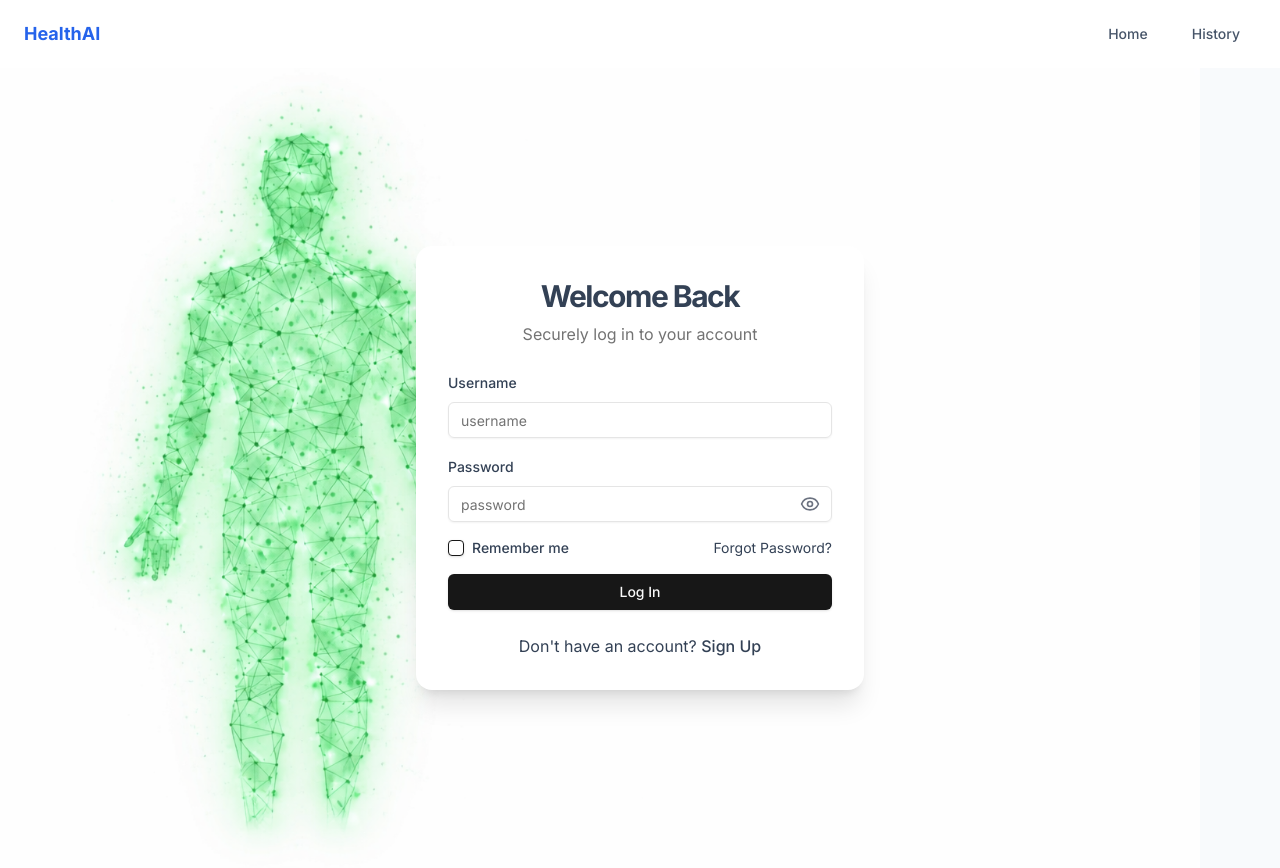
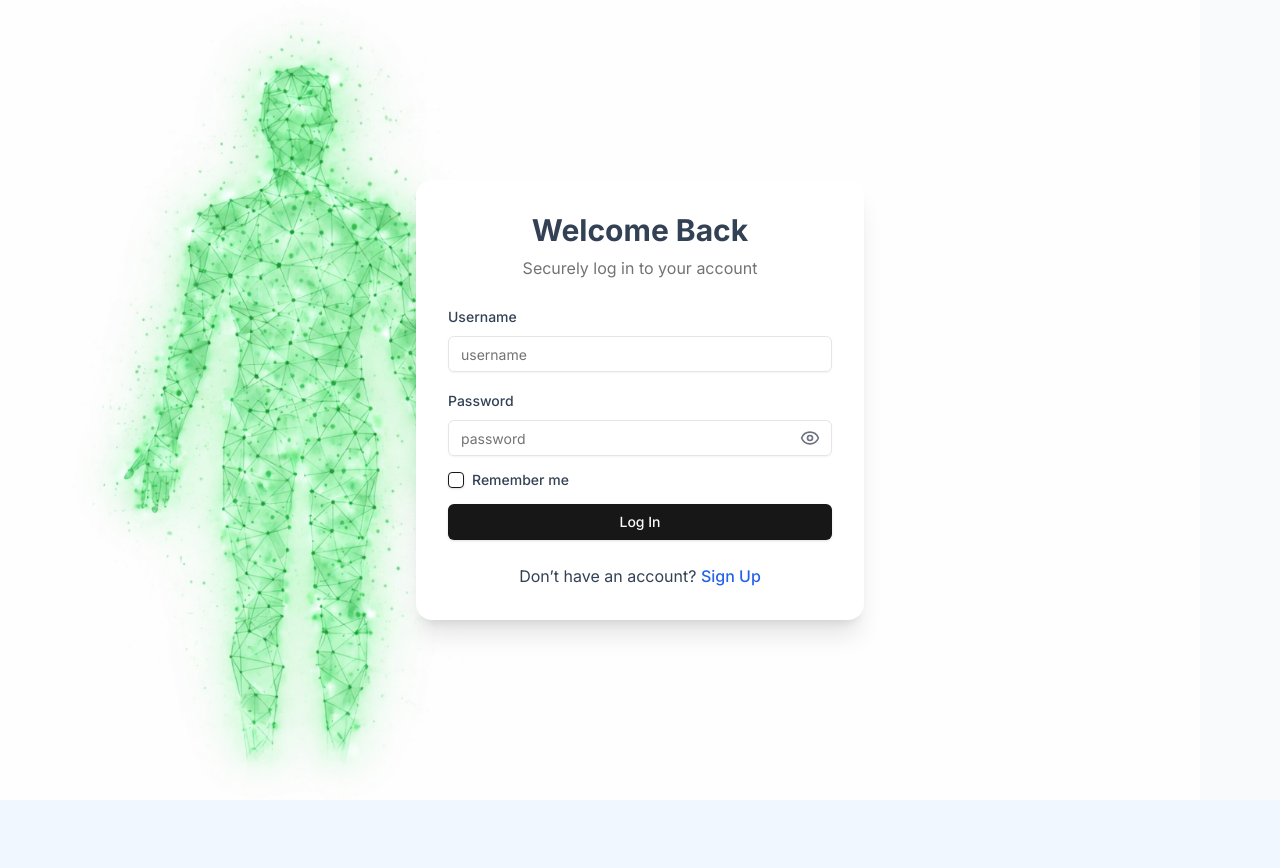
Before and after one commit to Rahul-Ajay7/MedicalHealth_Report_Interpreter, a Next.js app in the folder frontend/: page /login in a window 1280 px wide. After the commit the page ends 800 px from the top, so only its background shows below. Built offline with nearby package versions, Linux system fonts and the light colour scheme.

Commit message:
Updated routing

```diff
--- /dev/null
+++ b/frontend/app/components/LayoutWrapper.tsx
@@ -0,0 +1,25 @@
+'use client'
+
+import { usePathname } from "next/navigation";
+import Navbar from "@/components/Navbar";
+
+export default function LayoutWrapper({
+  children,
+}: {
+  children: React.ReactNode;
+}) {
+  const pathname = usePathname();
+
+  const hideNavbar =
+    pathname === "/login" || pathname === "/signup";
+
+  return (
+    <>
+      {!hideNavbar && <Navbar />}
+
+      <div className="bg-slate-50 min-h-screen">
+        {children}
+      </div>
+    </>
+  );
+}
--- a/frontend/app/components/Navbar.tsx
+++ b/frontend/app/components/Navbar.tsx
@@ -15,6 +15,7 @@ export default function Navbar() {
 
   return (
     <nav className="bg-white shadow-sm px-6 py-4 flex justify-between items-center">
+
       {/* Logo */}
       <h1 className="font-bold text-lg text-blue-600">
         HealthAI
@@ -22,12 +23,16 @@ export default function Navbar() {
 
       {/* Links */}
       <div className="flex gap-3">
-        <Link href="/" className={linkClass("/")}>
+
+        {/* ✅ FIXED: Home now points to /dashboard */}
+        <Link href="/dashboard" className={linkClass("/dashboard")}>
           Home
         </Link>
+
         <Link href="/history" className={linkClass("/history")}>
           History
         </Link>
+
       </div>
     </nav>
   );
--- a/frontend/app/layout.tsx
+++ b/frontend/app/layout.tsx
@@ -2,7 +2,7 @@ import type { Metadata } from "next";
 import { Inter } from "next/font/google";
 import "./globals.css";
 import { ReportProvider } from "@/context/ReportContext";
-import Navbar from "@/components/Navbar";
+import LayoutWrapper from "@/components/LayoutWrapper";
 
 const inter = Inter({ subsets: ["latin"] });
 
@@ -20,12 +20,9 @@ export default function RootLayout({
     <html lang="en">
       <body className={`${inter.className} antialiased text-slate-700`}>
         <ReportProvider>
-          <Navbar />
-
-          {/* Page Content */}
-          <div className="bg-slate-50 min-h-screen">
+          <LayoutWrapper>
             {children}
-          </div>
+          </LayoutWrapper>
         </ReportProvider>
       </body>
     </html>
--- a/frontend/app/login/page.tsx
+++ b/frontend/app/login/page.tsx
@@ -1,19 +1,19 @@
 'use client'
 
 import { useState } from "react";
-import {motion} from "framer-motion"
-import { Button } from "@/components/ui/button"
-import { Input } from "@/components/ui/input"
-import { Checkbox } from "@/components/ui/checkbox"
-import { Label } from "@/components/ui/label"
-import {Eye,EyeOff,Mail, Phone, PhoneCallIcon,} from "lucide-react"
-import {useRouter} from "next/navigation"
+import { motion } from "framer-motion";
+import { Button } from "@/components/ui/button";
+import { Input } from "@/components/ui/input";
+import { Checkbox } from "@/components/ui/checkbox";
+import { Label } from "@/components/ui/label";
+import { Eye, EyeOff } from "lucide-react";
+import { useRouter } from "next/navigation";
 
+export default function Login() {
+  const [username, setUsername] = useState('');
+  const [password, setPassword] = useState('');
+  const [showPassword, setShowPassword] = useState(false);
 
-export default function Home(){
-    const [username,setUsername]=useState('')
-    const [password,setPassword]=useState('')
-    const [showPassword,setShowPassword]=useState(false)
   const router = useRouter();
 
   const handleLogin = (e: React.FormEvent<HTMLFormElement>) => {
@@ -28,12 +28,13 @@ export default function Home(){
     );
 
     if (validUser) {
-    console.log("Login successful");
-     router.push("http://localhost:3000/");
+      localStorage.setItem("isLoggedIn", "true");
+      router.push("/dashboard");
     } else {
-    console.log("Invalid credentials");
+      alert("Invalid credentials");
     }
   };
+
   return (
     <motion.div
       initial={{ opacity: 0, scale: 1.1 }}
@@ -42,39 +43,35 @@ export default function Home(){
       className="relative min-h-screen flex items-center justify-center p-4 bg-no-repeat bg-left bg-contain"
       style={{ backgroundImage: "url('/human.png')" }}
     >
+      <motion.div
+        initial={{ opacity: 0, y: -20 }}
+        animate={{ opacity: 1, y: 0 }}
+        transition={{ duration: 0.5 }}
+        className="w-full max-w-md"
+      >
+        <div className="bg-white rounded-2xl shadow-xl p-8 space-y-6">
 
+          <div className="text-center space-y-2">
+            <h1 className="text-3xl font-bold">Welcome Back</h1>
+            <p className="text-muted-foreground">
+              Securely log in to your account
+            </p>
+          </div>
 
+          <form onSubmit={handleLogin} className="space-y-4">
 
-            <motion.div
-               initial={{opacity:0,y:-20}}
-               animate={{opacity:1,y:0}}
-               transition={{duration:0.5}}
-               className="w-full max-w-md"
-
-            >
-
-
-                <div className="bg-white rounded-2xl shadow-xl p-8 space-y-6 ">
-                    <div className="text-center space-y-2">
-                        <h1 className="text-3xl font-bold tracking-tighter">Welcome Back</h1>
-                        <p className="text-muted-foreground">Securely log in to your account </p>
-
-
-
-                    </div>
-                    <form onSubmit={handleLogin} className="space-y-4">
             <div className="space-y-2">
               <Label htmlFor="username">Username</Label>
               <Input
                 id="username"
-                            type="username"
+                type="text"
                 placeholder="username"
                 value={username}
                 onChange={(e) => setUsername(e.target.value)}
                 required
               />
+            </div>
 
-                        </div>
             <div className="space-y-2">
               <Label htmlFor="password">Password</Label>
               <div className="relative">
@@ -83,62 +80,41 @@ export default function Home(){
                   type={showPassword ? "text" : "password"}
                   placeholder="password"
                   value={password}
-                                    onChange={(e)=> setPassword(e.target.value)}
+                  onChange={(e) => setPassword(e.target.value)}
                   required
                 />
                 <button
                   type="button"
-                                onClick={()=> setShowPassword(!showPassword)}
-                                className="absolute right-3 top-1/2 transform -translate-y-1/2 text-gray-500 hover:text-gray-700">
+                  onClick={() => setShowPassword(!showPassword)}
+                  className="absolute right-3 top-1/2 transform -translate-y-1/2 text-gray-500"
+                >
                   {showPassword ? <EyeOff size={20} /> : <Eye size={20} />}
-
                 </button>
-
-
               </div>
-
-
             </div>
 
             <div className="flex items-center justify-between">
               <div className="flex items-center space-x-2">
-                                    <Checkbox id="remember"/>
+                <Checkbox id="remember" />
                 <Label htmlFor="remember">Remember me</Label>
               </div>
-                                <a href="#" className="text-sm text-primary-500 hover:text-primary-600">
-                                    Forgot Password?
+            </div>
 
-                                </a>
-
-                        </div>
             <Button type="submit" className="w-full">
               Log In
             </Button>
 
           </form>
-                        <div className="relative">
-                            <div className="absolute inset=0 flex items-center">
-                                <span className="w=full border-t"/>
+
+          <div className="text-center">
+            Don’t have an account?{" "}
+            <a href="/signup" className="text-blue-600 font-medium">
+              Sign Up
+            </a>
+          </div>
 
         </div>
-
-
-                        </div>
-
-                        <div className="text-center text sm">
-                            Don't have an account?{" "}
-                            <a href="/signup_page" className="text-primary-500 hover:text-primary-600 font-medium">
-                                Sign Up
-                            </a>
-
-                        </div>
-                </div>
-
-
       </motion.div>
-
-
     </motion.div>
   );
-
 }
--- a/frontend/app/signup/page.tsx
+++ b/frontend/app/signup/page.tsx
@@ -1,47 +1,39 @@
 'use client'
 
-import { useState,FormEvent} from "react";
-import {motion} from "framer-motion"
-import { Button } from "@/components/ui/button"
-import { Input } from "@/components/ui/input"
-import { Checkbox } from "@/components/ui/checkbox"
-import { Label } from "@/components/ui/label"
-import {Eye,EyeOff,Github,Mail, Phone, PhoneCallIcon,} from "lucide-react"
+import { useState, FormEvent } from "react";
+import { motion } from "framer-motion";
+import { Button } from "@/components/ui/button";
+import { Input } from "@/components/ui/input";
+import { Label } from "@/components/ui/label";
+import { Eye, EyeOff } from "lucide-react";
+import { useRouter } from "next/navigation";
 
-export default function Home(){
-    const [username,setUsername]=useState('')
-    const [password,setPassword]=useState('')
-    const [showPassword,setShowPassword]=useState(false)
 interface User {
   username: string;
   password: string;
 }
 
-     const [users, setUsers] = useState<User[]>([]);
+export default function Signup() {
+  const [username, setUsername] = useState('');
+  const [password, setPassword] = useState('');
+  const [showPassword, setShowPassword] = useState(false);
+
+  const router = useRouter();
 
   const handleSubmit = (e: FormEvent<HTMLFormElement>) => {
     e.preventDefault();
-    console.log("Username:", username);
-  console.log("Password:", password);
 
-    const newUser: User = {
-      username,
-      password,
-    };
+    const newUser: User = { username, password };
+
     const users = JSON.parse(localStorage.getItem("users") || "[]");
-    // Add new user to array
-    setUsers((prevUsers) => [...prevUsers, newUser]);
-
-    console.log("Users Array:", [...users, newUser]);
 
     users.push(newUser);
 
     localStorage.setItem("users", JSON.stringify(users));
 
-  console.log("Stored Users:", users);
-    // Clear inputs
-    setUsername("");
-    setPassword("");
+    alert("Signup successful!");
+
+    router.push("/login");
   };
 
   return (
@@ -52,97 +44,66 @@ export default function Home(){
       className="relative min-h-screen flex items-center justify-center p-4 bg-no-repeat bg-left bg-contain"
       style={{ backgroundImage: "url('/human.png')" }}
     >
+      <motion.div
+        initial={{ opacity: 0, y: -20 }}
+        animate={{ opacity: 1, y: 0 }}
+        transition={{ duration: 0.5 }}
+        className="w-full max-w-md"
+      >
+        <div className="bg-white rounded-2xl shadow-xl p-8 space-y-6">
 
+          <div className="text-center">
+            <h1 className="text-3xl font-bold">Create Account</h1>
+          </div>
 
-            <motion.div
-               initial={{opacity:0,y:-20}}
-               animate={{opacity:1,y:0}}
-               transition={{duration:0.5}}
-               className="w-full max-w-md"
-
-            >
-
-
-                <div className="bg-white rounded-2xl shadow-xl p-8 space-y-6 ">
-                    <div className="text-center space-y-2">
-                        <h1 className="text-3xl font-bold tracking-tighter">Sign up to your account </h1>
-
-
-
-
-                    </div>
           <form onSubmit={handleSubmit} className="space-y-4">
 
             <div className="space-y-2">
-                            <Label htmlFor="username">Username</Label>
+              <Label>Username</Label>
               <Input
-                            id="username"
-                            type="username"
+                type="text"
                 placeholder="username"
                 value={username}
                 onChange={(e) => setUsername(e.target.value)}
                 required
               />
+            </div>
 
-                        </div>
             <div className="space-y-2">
-                            <Label htmlFor="password">Password</Label>
+              <Label>Password</Label>
               <div className="relative">
                 <Input
-                                    id="password"
                   type={showPassword ? "text" : "password"}
                   placeholder="password"
                   value={password}
-                                    onChange={(e)=> setPassword(e.target.value)}
+                  onChange={(e) => setPassword(e.target.value)}
                   required
                 />
                 <button
-                                type="submit"
-                                onClick={()=> setShowPassword(!showPassword)}
-                                className="absolute right-3 top-1/2 transform -translate-y-1/2 text-gray-500 hover:text-gray-700">
+                  type="button"
+                  onClick={() => setShowPassword(!showPassword)}
+                  className="absolute right-3 top-1/2 transform -translate-y-1/2 text-gray-500"
+                >
                   {showPassword ? <EyeOff size={20} /> : <Eye size={20} />}
-
                 </button>
-
-
+              </div>
             </div>
 
-
-                        </div>
-
-                        <div className="flex items-center justify-between">
-
-
-
-                        </div>
             <Button type="submit" className="w-full">
-                           Sign up
+              Sign Up
             </Button>
 
           </form>
-                        <div className="relative">
-                            <div className="absolute inset=0 flex items-center">
-                                <span className="w=full border-t"/>
+
+          <div className="text-center">
+            Already have an account?{" "}
+            <a href="/login" className="text-blue-600 font-medium">
+              Log In
+            </a>
+          </div>
 
         </div>
-
-
-                        </div>
-
-                        <div className="text-center text sm">
-                           Already have an account?{" "}
-                            <a href="/login_page" className="text-primary-500 hover:text-primary-600 font-medium">
-                               Log in
-                            </a>
-
-                        </div>
-                </div>
-
-
       </motion.div>
-
-
     </motion.div>
   );
-
 }
```
Also changed, not shown: frontend/app/dashboard/page.tsx (added, +44 -0 lines), frontend/app/page.tsx (+3 -33 lines). Lines whose indentation alone changed are shown as unchanged.
